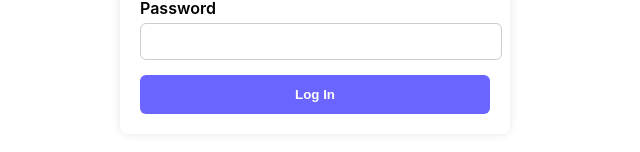
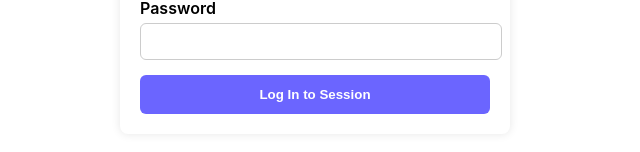
Before and after one commit to 4G06-CAPSTONE-2025/Reading4All, a React (Create React App) app in the folder frontend/: page / in a window 1280 px wide. Shown: the part 268-420 px from the top of the page, without its empty margins (325-965 px from the left). Built offline with nearby package versions, Linux system fonts and the light colour scheme.

Commit message:
add aria labels and change log in button text (refs #246)

```diff
--- a/frontend/src/pages/LogInScreen/login.jsx
+++ b/frontend/src/pages/LogInScreen/login.jsx
@@ -22,7 +22,7 @@ export default function Login() {
   };
 
   return (
-    <div className="login-container">
+    <div className="login-container" aria-label="Log in form">
       <h2 className="login-title">Sign In</h2>
 
       <form className="login-form" onSubmit={handleSubmit}>
@@ -32,7 +32,7 @@ export default function Login() {
         <input
           id="email"
           type="email"
-          aria-label="Email address"
+          aria-label="Enter email address"
           className="login-input"
           value={email}
           onChange={(e) => setEmail(e.target.value)}
@@ -45,7 +45,7 @@ export default function Login() {
         <input
           id="password"
           type="password"
-          aria-label="Password"
+          aria-label="Enter password"
           className="login-input"
           value={password}
           onChange={(e) => setPassword(e.target.value)}
@@ -54,8 +54,8 @@ export default function Login() {
 
         {error && <p className="login-error">{error}</p>}
 
-        <button type="submit" className="login-button">
-          Log In
+        <button type="submit" className="login-button" aria-label="Button for logging in to a session">
+          Log In to Session
         </button>
       </form>
     </div>
```
